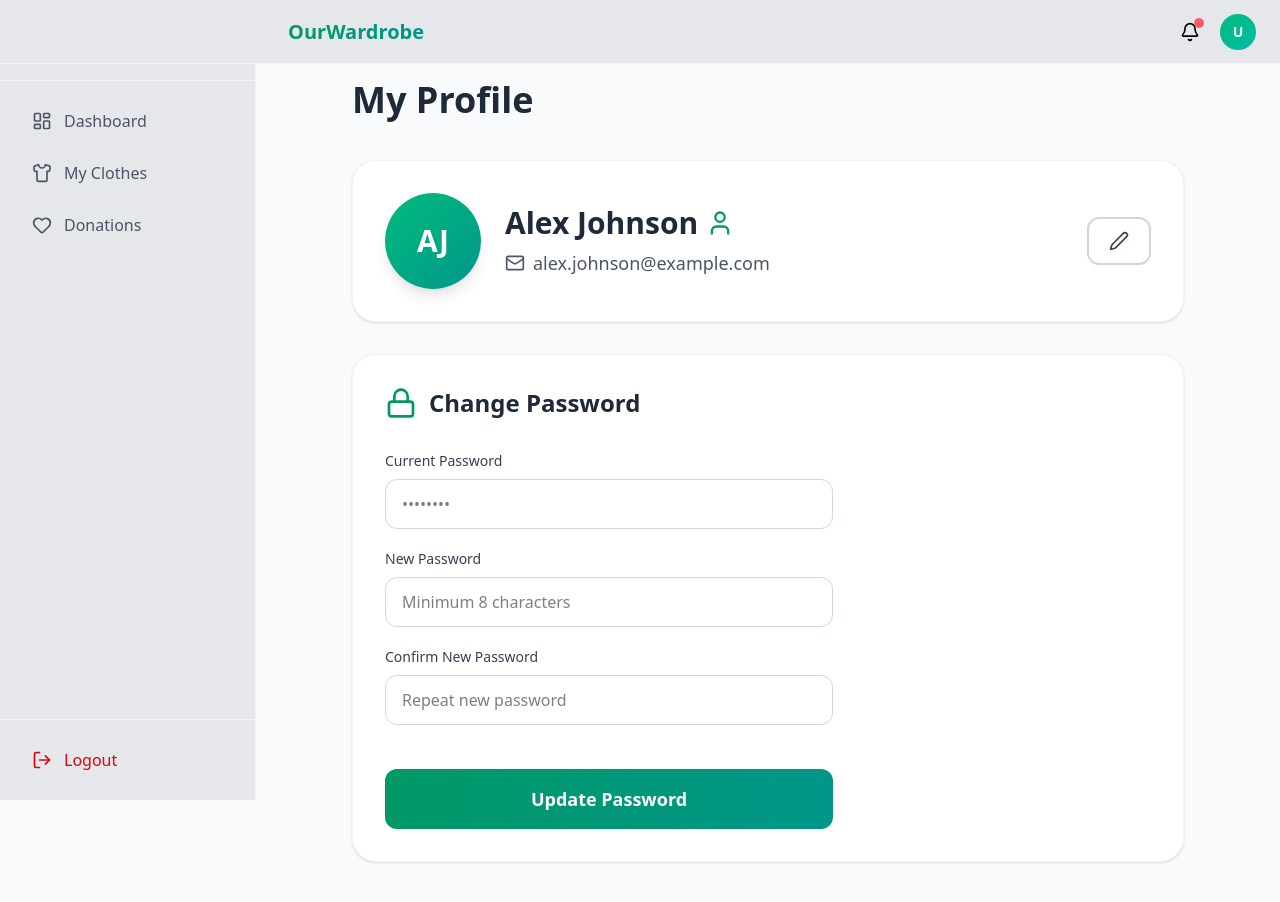
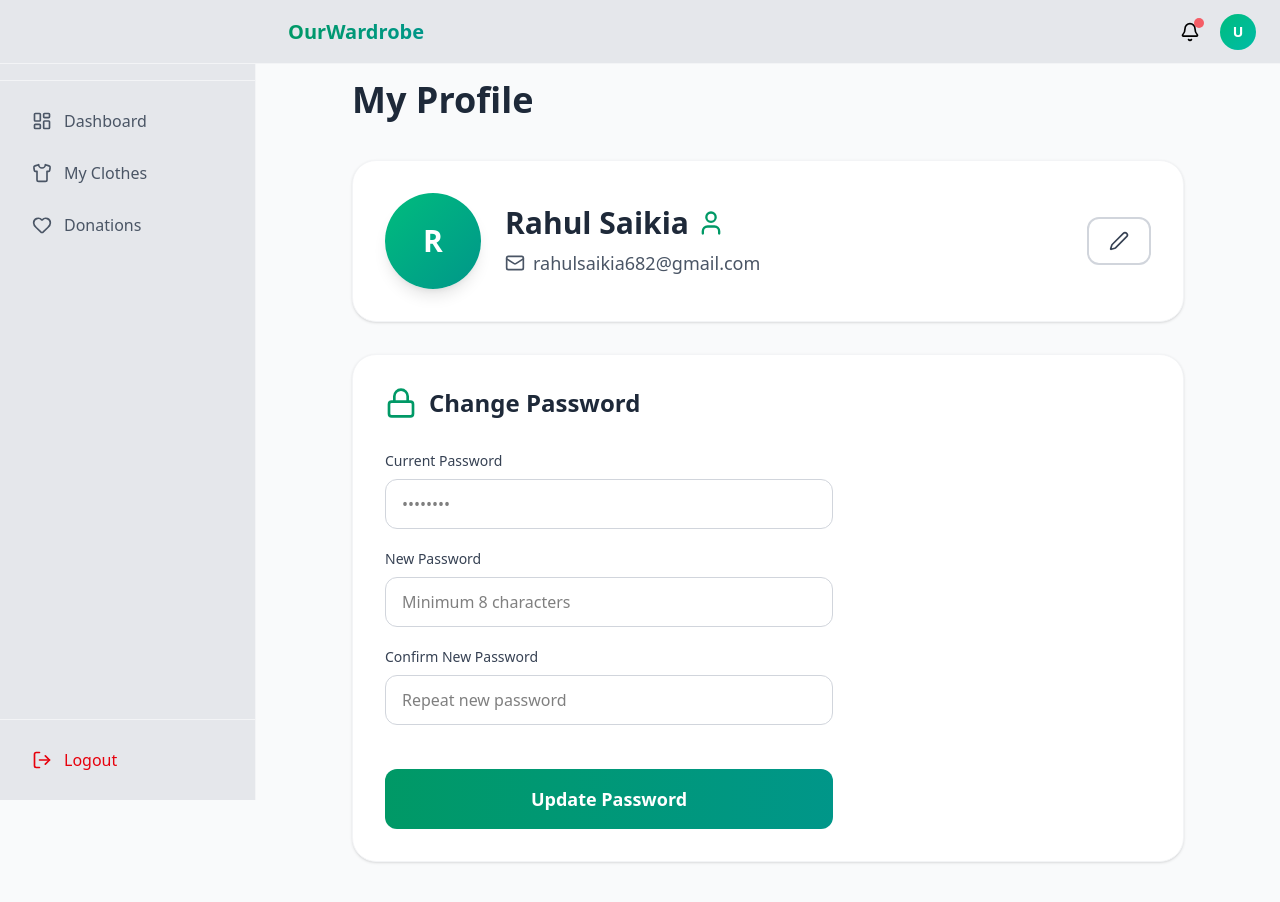
Before and after one commit to Rauxo/virtual-wardrobe, a React app in the folder frontend/: page /profile in a window 1280 px wide. Shown: the top 902 px of the page. Built offline with nearby package versions, Linux system fonts and the light colour scheme; the HTML template or start-up script is replaced by a standard one.

Commit message:
change static names

```diff
--- a/frontend/src/pages/Dashboard/Dasboard.jsx
+++ b/frontend/src/pages/Dashboard/Dasboard.jsx
@@ -3,7 +3,7 @@ import Layout from '../../components/Layout/Layout';
 import { Shirt, Package, HeartHandshake, Plus, Grid3X3, Lightbulb, X, Upload } from 'lucide-react';
 
 function Dashboard() {
-  const userName = "Alex";
+  const userName = "Rahul";
   const [isModalOpen, setIsModalOpen] = useState(false);
 
   // Modal form state
--- a/frontend/src/pages/profile/Profile.jsx
+++ b/frontend/src/pages/profile/Profile.jsx
@@ -4,9 +4,9 @@ import { User, Mail, Edit2, Save, X, Lock } from 'lucide-react';
 
 function Profile() {
   const [user, setUser] = useState({
-    name: "Alex Johnson",
-    email: "alex.johnson@example.com",
-    initials: "AJ"
+    name: "Rahul Saikia",
+    email: "rahulsaikia682@gmail.com",
+    initials: "R"
   });
 
   const [isEditing, setIsEditing] = useState(false);
```
